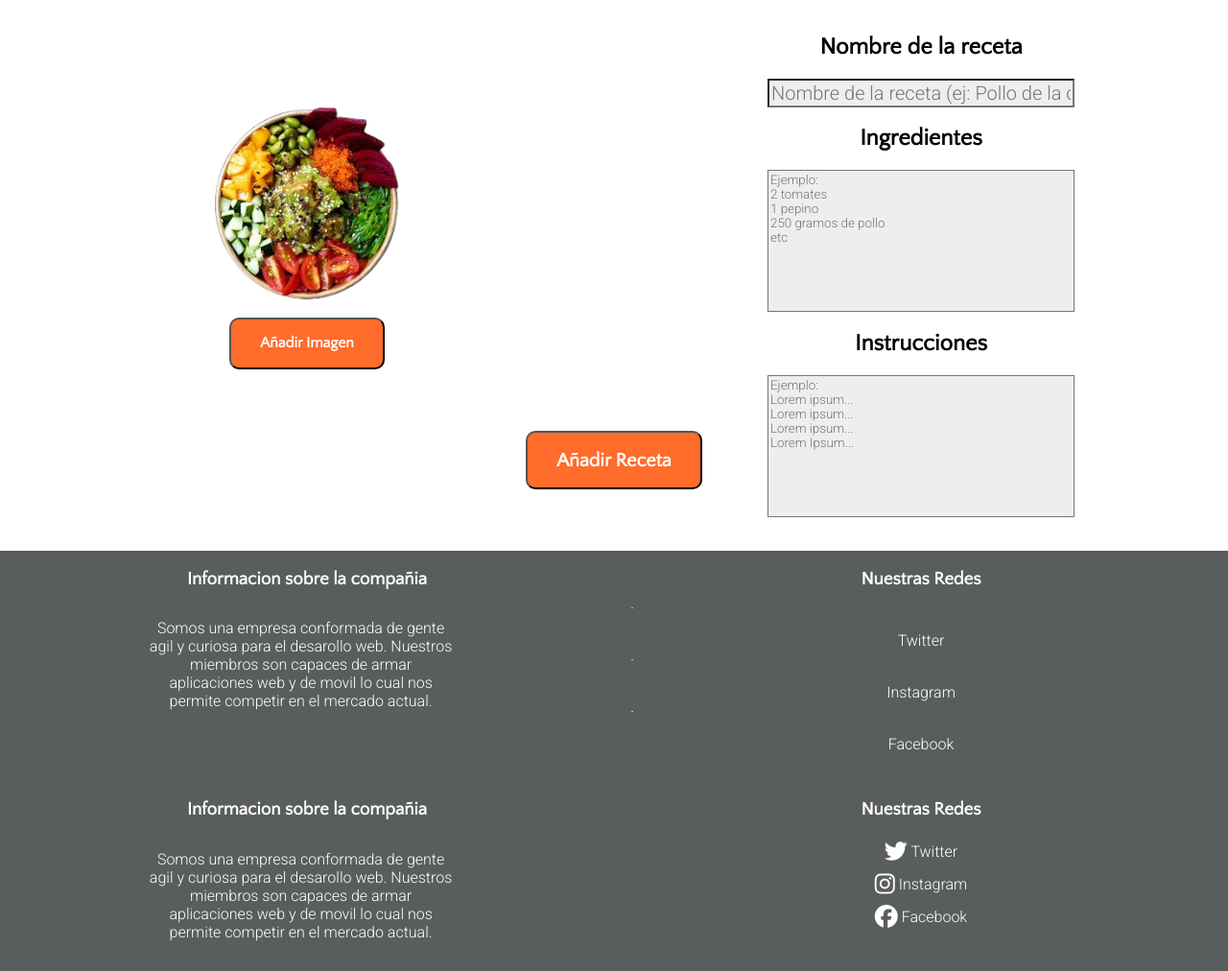
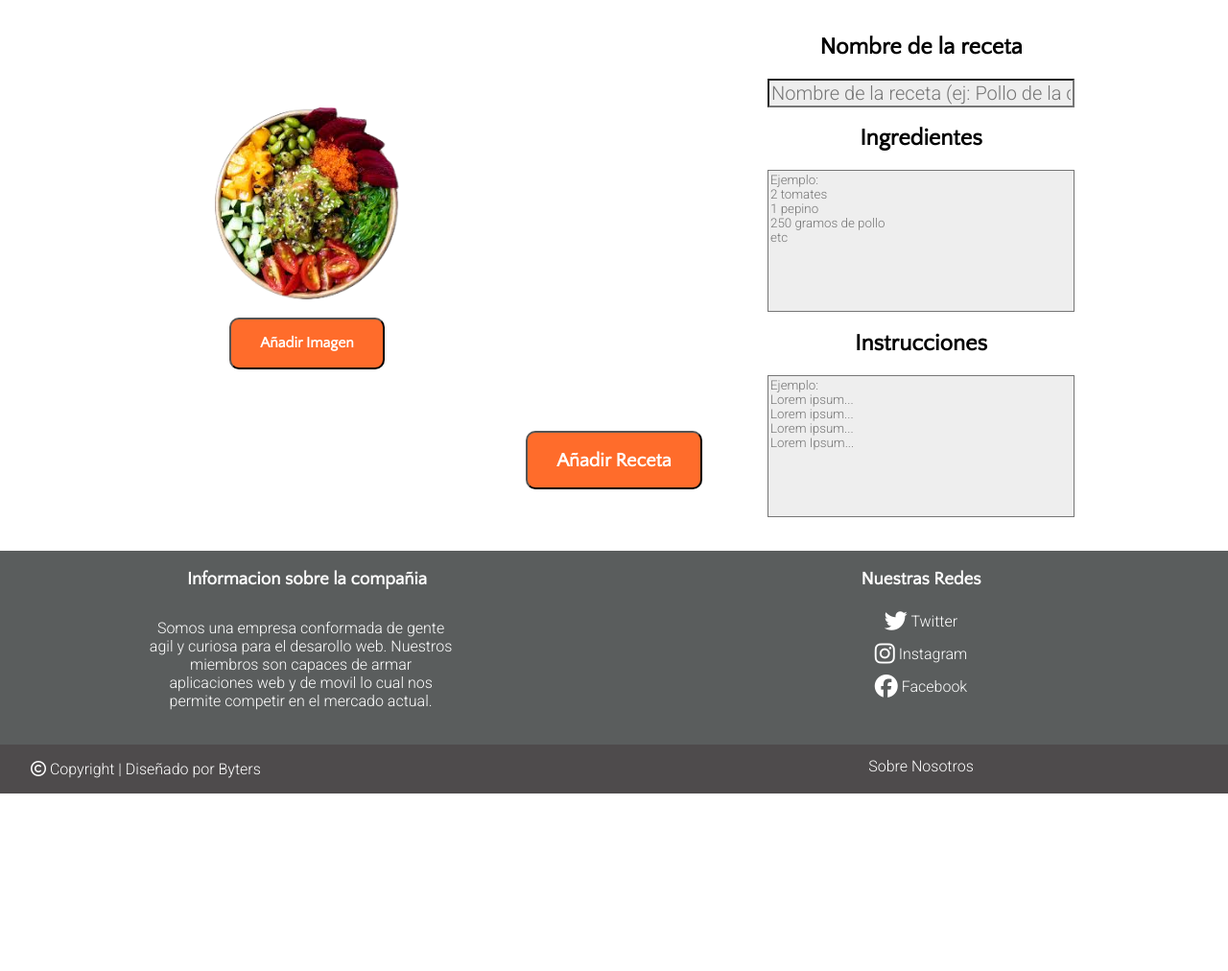
Before and after one commit to Michael162003/Byters, a website: page public/HTML/registrar_receta.html in a window 1280 px wide. Shown: the part 208-1220 px from the top of the page at 96% size. After the commit the page ends 1035 px from the top, so only its background shows below. Drawn offline with Linux system fonts and the light colour scheme; a web font is replaced by a local one.

Commit message:
Se elimino codigo repetido

```diff
--- a/public/HTML/registrar_receta.html
+++ b/public/HTML/registrar_receta.html
@@ -82,44 +82,6 @@
         </div>
     </div>
 
-
-       <!-- Footer(info de empresa) -->
-       <div class="capa-footer1">
-        <div class="wrapper">
-            <div class="footer-info">
-                <h3>Informacion sobre la compañia</h3>
-                <p>Somos una empresa conformada de gente agil y curiosa para el desarollo web. Nuestros miembros son capaces de armar aplicaciones web y de movil lo cual nos permite competir en el mercado actual.</p>
-            </div>
-            <div class="footer-redes">
-                <h3>Nuestras Redes</h3>
-                <div class="wrapper">
-                    <div class="lado-imagenes">
-                        <img src="../Media/twitter.png" class="redes-img">
-                    </div>
-                    <div class="nombre-red">
-                        <a href="https://twitter.com">Twitter</a>
-                    </div>
-                </div>
-                <div class="wrapper">
-                    <div class="lado-imagenes">
-                        <img src="../Media/instagram.png" class="redes-img">
-                    </div>
-                    <div class="nombre-red">
-                        <a href="https://instagram.com">Instagram</a>
-                    </div>
-                </div>
-                <div class="wrapper">
-                    <div class="lado-imagenes">
-                        <img src="../Media/facebook.png" class="redes-img">
-                    </div>
-                    <div class="nombre-red">
-                        <a href="https://facebook.com">Facebook</a>
-                    </div>
-                </div>
-            </div>
-        </div>
-    </div>
-
     <!-- Footer(info de empresa) -->
     <div class="capa-footer1">
         <div class="wrapper">
```
